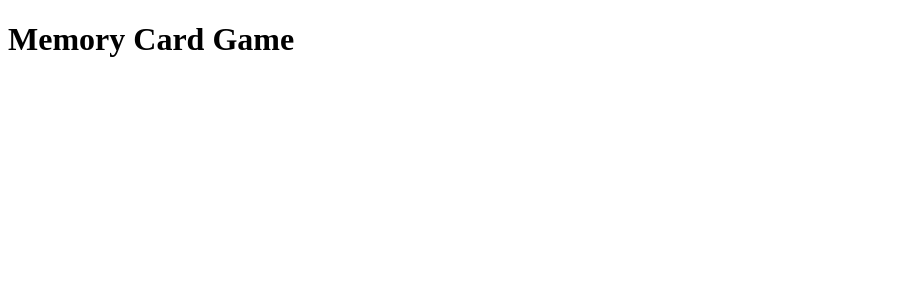
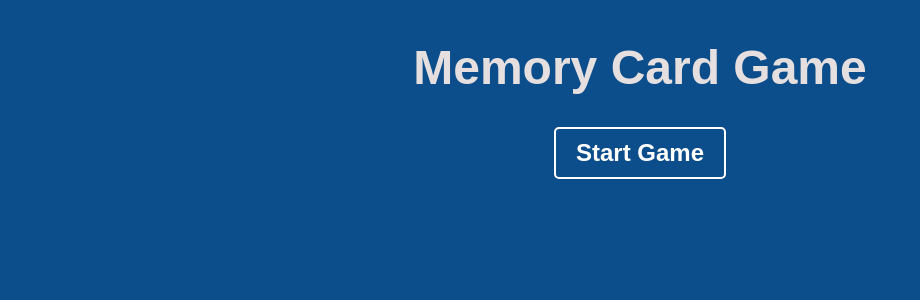
Before and after one commit to itskheila/Memory-Card-Game, a React (Create React App) app: page / in a window 1280 px wide. Before the commit this address had no page. Shown: the top 300 px of the page, without its empty margins (0-920 px from the left). Built offline with nearby package versions, Linux system fonts and the light colour scheme.

Commit message:
Game card commit

```diff
--- a/package.json
+++ b/package.json
@@ -9,6 +9,7 @@
     "@testing-library/user-event": "^13.5.0",
     "react": "^19.1.1",
     "react-dom": "^19.1.1",
+    "react-router-dom": "^7.7.1",
     "react-scripts": "5.0.1",
     "web-vitals": "^2.1.4"
   },
--- a/src/App.jsx
+++ b/src/App.jsx
@@ -1,10 +1,13 @@
 import react from "react";
 import {Routes, Route} from "react-router-dom";
+import "./styles/App.css";
 
 function App(){
     return (
-        <div>
+        <div className="App">
             <h1>Memory Card Game</h1>
+            <button>Start Game</button>
+
             <Routes>
 
             </Routes>
--- a/src/index.jsx
+++ b/src/index.jsx
@@ -1,6 +1,7 @@
 import React from "react";
 import ReactDOM from "react-dom/client";
 import App from "./App";
+import "./styles/index.css";
 import { BrowserRouter as Router } from "react-router-dom";
 
 const root = ReactDOM.createRoot(document.getElementById("root"));
--- a/src/styles/App.css
+++ b/src/styles/App.css
@@ -0,0 +1,20 @@
+.App{
+  max-width: 860px;
+  margin: 40px auto;
+}
+
+button{
+  background: none;
+  border: 2px solid #fff;
+  color: #fff;
+  padding: 10px 20px;
+  cursor: pointer;
+  font-size: 1em;
+  border-radius: 5px;
+  font-weight: bold;
+}
+
+button:hover{
+  background-color: rgb(255, 99, 71);
+  color: #fff;
+}
--- /dev/null
+++ b/src/styles/index.css
@@ -0,0 +1,9 @@
+body{
+    margin: 0;
+    padding: 0;
+    font-family: Arial, sans-serif;
+    background-color: #0c4e8b;
+    text-align:center;
+    color: rgb(230, 223, 223);
+    font-size: 1.5em;
+}
```
Also changed, not shown: index.html (added, +13 -0 lines), src/components/GameCard.jsx (+53 -0 lines), src/assets/question.png (added), src/components/GameResults.jsx (added), src/components/GameScoring.jsx (added), src/components/Result.jsx (deleted), src/components/ScoreBoard.jsx (deleted), src/styles/GameCard.css (added), 1 other file (tests, documents, lock files or other folders).
